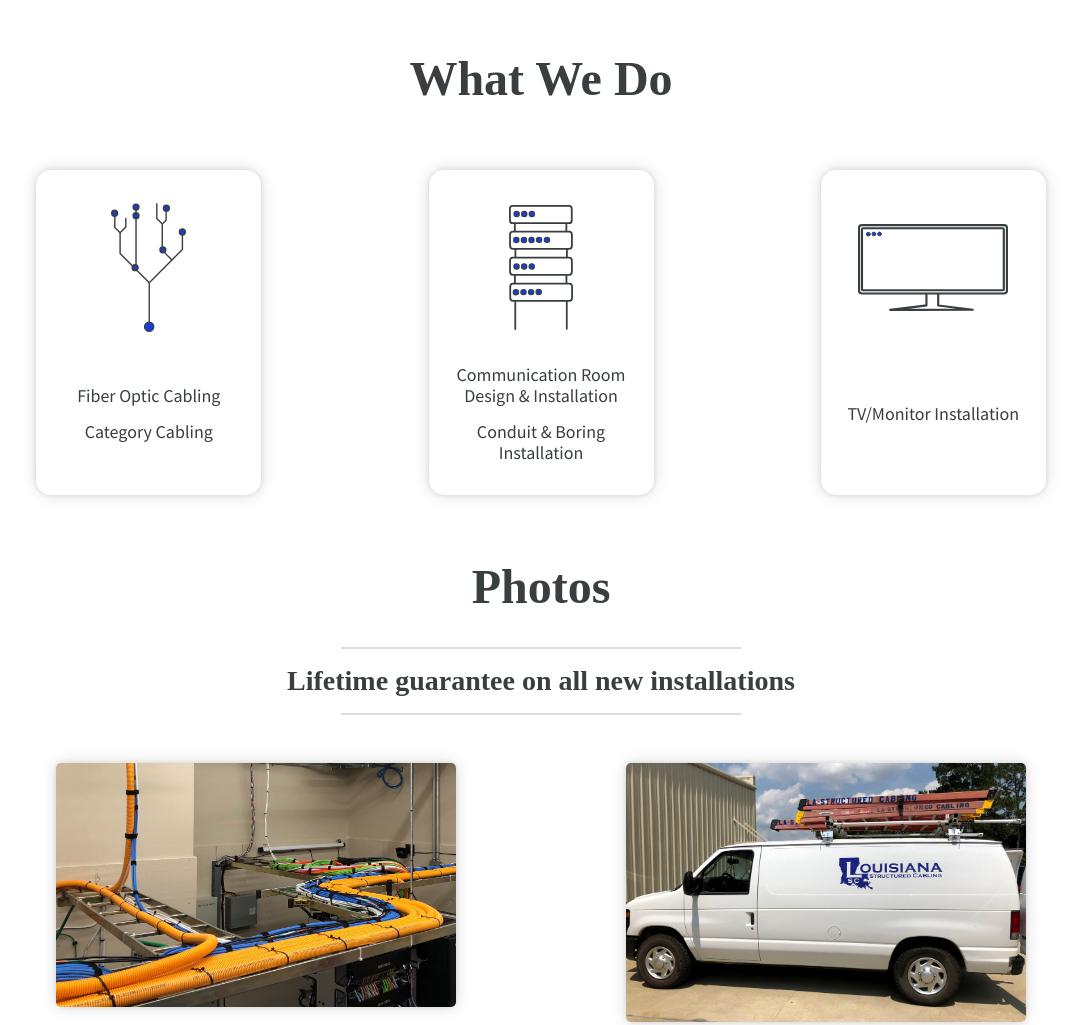
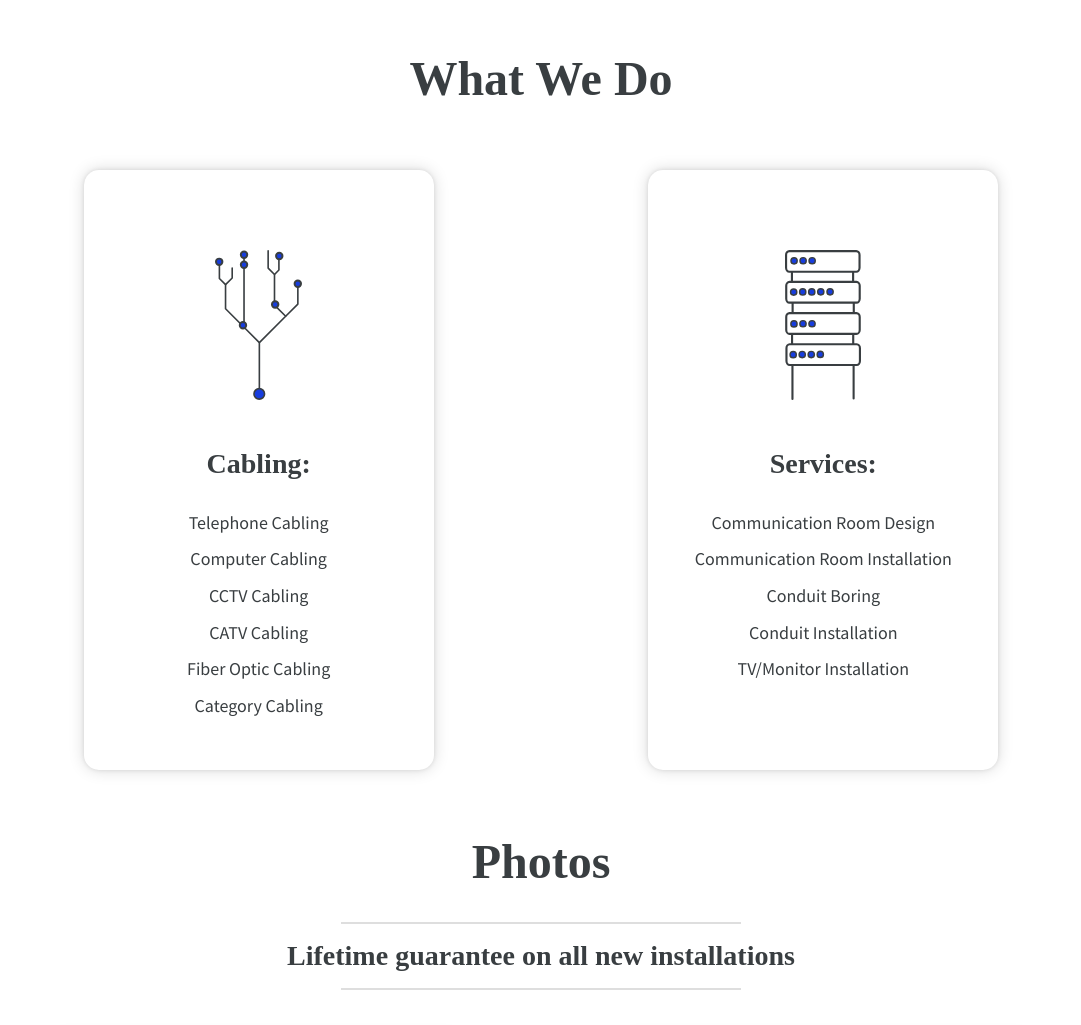
Before and after one commit to austintheriot/lascabling, a plain HTML site: page index.html in a window 1280 px wide. Shown: the part 840-1865 px from the top of the page, without its empty margins (99-1180 px from the left). Drawn offline with nearby package versions, Linux system fonts and the light colour scheme; a script that the page names is missing; a web font is replaced by a local one.

Commit message:
condensed What We Do cards into 2 cards, added more cabling services

```diff
--- a/index.html
+++ b/index.html
@@ -148,15 +148,22 @@
 		</h3>
 
 		<!-- Services /////////////////////////////////// -->
+
+		<section class="services" id="services">
 			<h2 id="services-link">What We Do</h2>
-		<section class="services" id="services">
+			<div class="services__flex-container">
 				<div class="services__card slide-in">
 					<img
 						src="images/cable.svg"
 						alt="cabling icon"
 						class="services__icon--cable"
 					/>
+					<h3>Cabling:</h3>
 					<ul>
+						<li>Telephone Cabling</li>
+						<li>Computer Cabling</li>
+						<li>CCTV Cabling</li>
+						<li>CATV Cabling</li>
 						<li>Fiber Optic Cabling</li>
 						<li>Category Cabling</li>
 					</ul>
@@ -167,29 +174,16 @@
 						alt="server icon"
 						class="services__icon--server"
 					/>
+					<h3>Services:</h3>
 					<ul>
-					<li>Communication Room<br />Design & Installation</li>
-					<li>Conduit & Boring Installation</li>
-				</ul>
-			</div>
-			<div class="services__card slide-in">
-				<img src="images/tv.svg" alt="TV icon" class="services__icon--tv" />
-				<ul>
+						<li>Communication Room Design</li>
+						<li>Communication Room Installation</li>
+						<li>Conduit Boring</li>
+						<li>Conduit Installation</li>
 						<li>TV/Monitor Installation</li>
 					</ul>
 				</div>
-			<!-- Security Camera Card --- hidden until certified -->
-			<div class="services__card hide">
-				<img
-					src="images/camera.svg"
-					alt="camera icon"
-					class="services__icon--camera"
-				/>
-				<ul>
-					<li>Security Cameras</li>
-				</ul>
 			</div>
-		</section>
 
 		<!-- Photos /////////////////////////////////// -->
 		<section class="photos" id="photos">
@@ -269,7 +263,8 @@
 
 		<!-- Footer /////////////////////////////////// -->
 		<footer class="footer" id="contact">
-			<div class="footer__info">
+			<section class="footer__info">
+
 				<img
 					src="images/phone.svg"
 					alt="phone icon"
@@ -321,7 +316,7 @@
 						Members of ISNetworld & DISA.
 					</small>
 				</p>
-			</div>
+			</section>
 			<img
 				src="images/logo_big.png"
 				alt="Louisiana Structured Cabling LLC"
--- a/styles/style.css
+++ b/styles/style.css
@@ -236,47 +236,51 @@ nav a:hover {
 
 /* Services */
 
-.services {
-	overflow: hidden;
+.services__flex-container {
 	display: flex;
 	flex-wrap: wrap;
 	justify-content: space-evenly;
-	align-content: space-around;
 }
 
 .services__card {
 	background-color: var(--light-color);
-	width: 225px;
-	height: 325px;
+	width: 350px;
+	height: 600px;
 	box-shadow: var(--shadow);
 	margin: 2rem;
-	display: grid;
-	grid-template-rows: 1fr 1fr;
-	justify-items: center;
-	align-items: center;
-	text-align: center;
 	border-radius: 15px;
+	position: relative;
 }
 
 .services__card img {
-	margin-top: 2rem;
+	margin: 5rem auto 3rem auto;
+	height: 150px;
+}
+.services__card h3 {
+	margin: 3rem auto 2rem auto;
 }
 
-.services__icon--cable {
-	width: 75px;
+.services__card ul {
+	width: 100%;
+	margin: 2rem auto;
+	text-align: center;
+}
+
+/* .services__icon--cable {
+	width: 90px;
 }
 
 .services__icon--server {
-	height: 125px;
+	height: 150px;
 }
 
 .services__icon--tv {
-	width: 150px;
+	width: 175px;
 }
 
 .services__icon--camera {
 	width: 150px;
-}
+} */
 
 .services__card li {
 	margin: 1rem;
@@ -407,7 +411,6 @@ textarea {
 }
 
 .estimate button {
-	font-size: 1rem;
 	margin: 3rem auto;
 	border: 2px solid var(--pop-color);
 }
```
Lines whose indentation alone changed are shown as unchanged.
